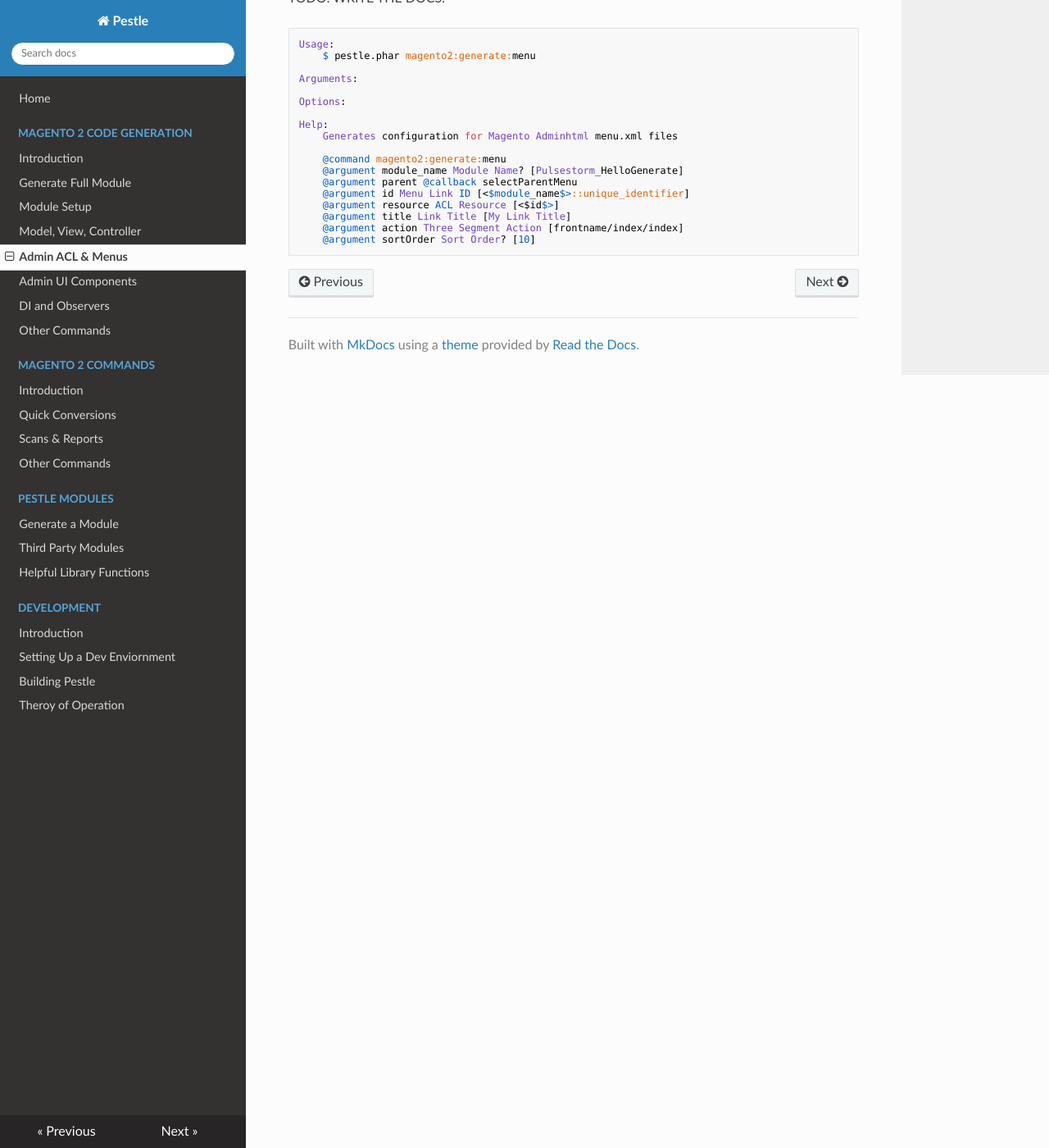
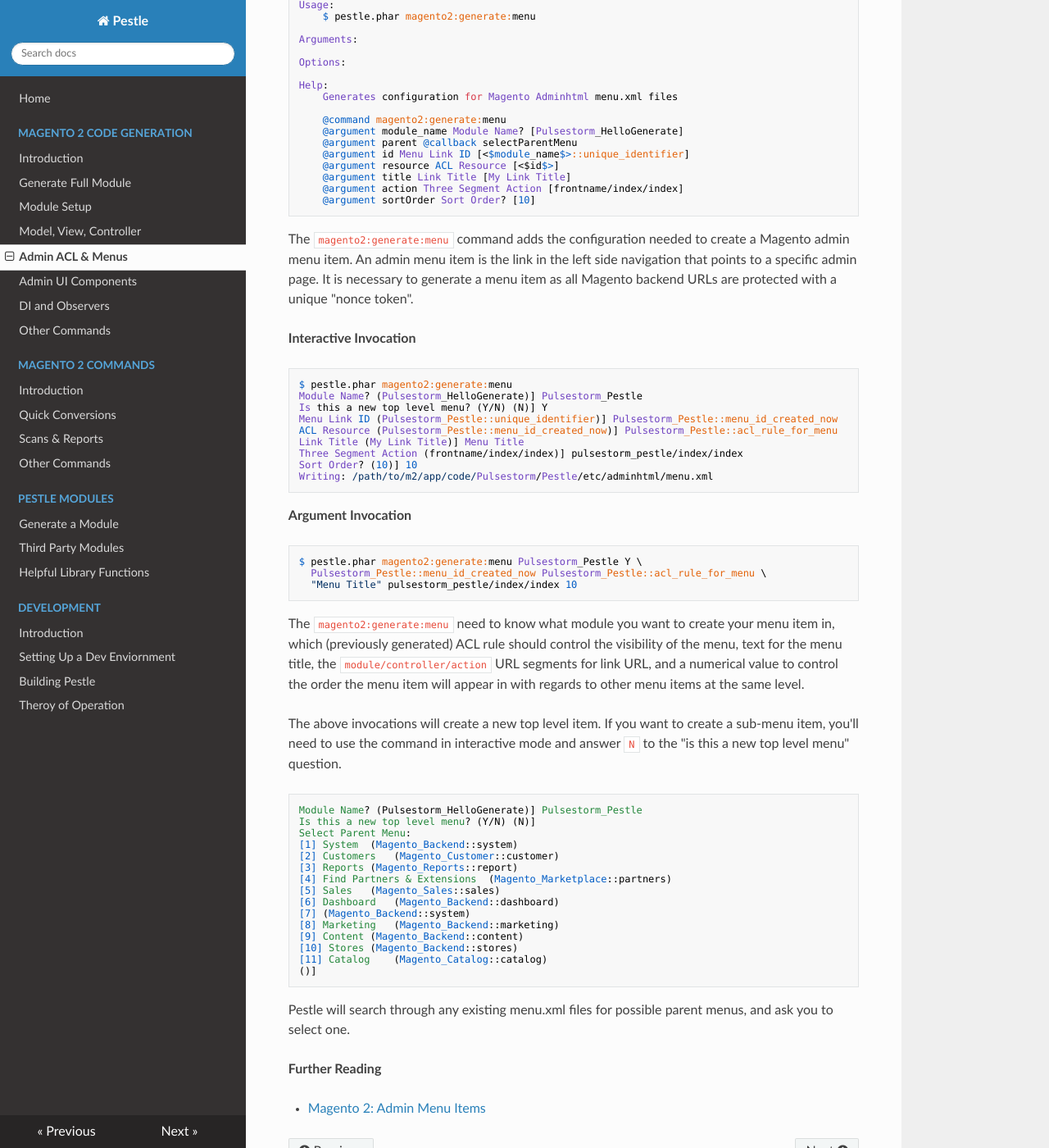
Before and after one commit to astorm/pestle, an MkDocs documentation site: the page built from docs/magento2-generate-acl.md, in a window 1280 px wide and 1400 px high, scrolled down 3298 px. Shown: the whole window at 82% size. Built offline with MkDocs 1.6.1, drawn with Linux system fonts in a browser that asks for light colours; nearby versions of some CDN libraries.

Commit message:
Docs for menus

```diff
--- a/docs/magento2-generate-acl.md
+++ b/docs/magento2-generate-acl.md
@@ -143,8 +143,6 @@ If the class in question does not contain an `ADMIN_RESOURCE` constant, `magento
 
 ## generate:menu
 
-TODO: WRITE THE DOCS!
-
     Usage:
         $ pestle.phar magento2:generate:menu
 
@@ -163,3 +161,49 @@ TODO: WRITE THE DOCS!
         @argument title Link Title [My Link Title]
         @argument action Three Segment Action [frontname/index/index]
         @argument sortOrder Sort Order? [10]
+
+The `magento2:generate:menu` command adds the configuration needed to create a Magento admin menu item.  An admin menu item is the link in the left side navigation that points to a specific admin page.  It is necessary to generate a menu item as all Magento backend URLs are protected with a unique "nonce token".
+
+**Interactive Invocation**
+
+    $ pestle.phar magento2:generate:menu
+    Module Name? (Pulsestorm_HelloGenerate)] Pulsestorm_Pestle
+    Is this a new top level menu? (Y/N) (N)] Y
+    Menu Link ID (Pulsestorm_Pestle::unique_identifier)] Pulsestorm_Pestle::menu_id_created_now
+    ACL Resource (Pulsestorm_Pestle::menu_id_created_now)] Pulsestorm_Pestle::acl_rule_for_menu
+    Link Title (My Link Title)] Menu Title
+    Three Segment Action (frontname/index/index)] pulsestorm_pestle/index/index
+    Sort Order? (10)] 10
+    Writing: /path/to/m2/app/code/Pulsestorm/Pestle/etc/adminhtml/menu.xml
+
+**Argument Invocation**
+
+    $ pestle.phar magento2:generate:menu Pulsestorm_Pestle Y \
+      Pulsestorm_Pestle::menu_id_created_now Pulsestorm_Pestle::acl_rule_for_menu \
+      "Menu Title" pulsestorm_pestle/index/index 10
+
+The `magento2:generate:menu` need to know what module you want to create your menu item in, which (previously generated) ACL rule should control the visibility of the menu, text for the menu title, the `module/controller/action` URL segments for link URL, and a numerical value to control the order the menu item will appear in with regards to other menu items at the same level.
+
+The above invocations will create a new top level item.  If you want to create a sub-menu item, you'll need to use the command in interactive mode and answer `N` to the "is this a new top level menu" question.
+
+    Module Name? (Pulsestorm_HelloGenerate)] Pulsestorm_Pestle
+    Is this a new top level menu? (Y/N) (N)]
+    Select Parent Menu:
+    [1] System	(Magento_Backend::system)
+    [2] Customers	(Magento_Customer::customer)
+    [3] Reports	(Magento_Reports::report)
+    [4] Find Partners & Extensions	(Magento_Marketplace::partners)
+    [5] Sales	(Magento_Sales::sales)
+    [6] Dashboard	(Magento_Backend::dashboard)
+    [7] (Magento_Backend::system)
+    [8] Marketing	(Magento_Backend::marketing)
+    [9] Content	(Magento_Backend::content)
+    [10] Stores	(Magento_Backend::stores)
+    [11] Catalog	(Magento_Catalog::catalog)
+    ()]
+
+Pestle will search through any existing menu.xml files for possible parent menus, and ask you to select one.
+
+**Further Reading**
+
+- [Magento 2: Admin Menu Items](https://alanstorm.com/magento_2_admin_menu_items/)
```
